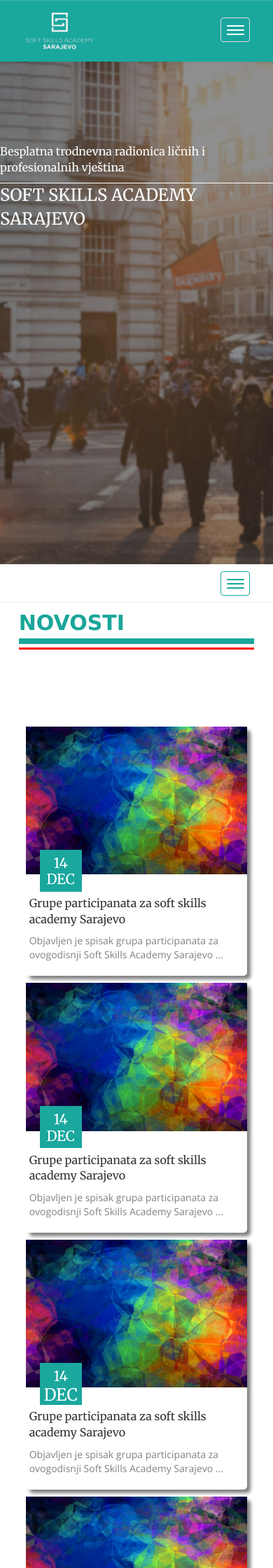
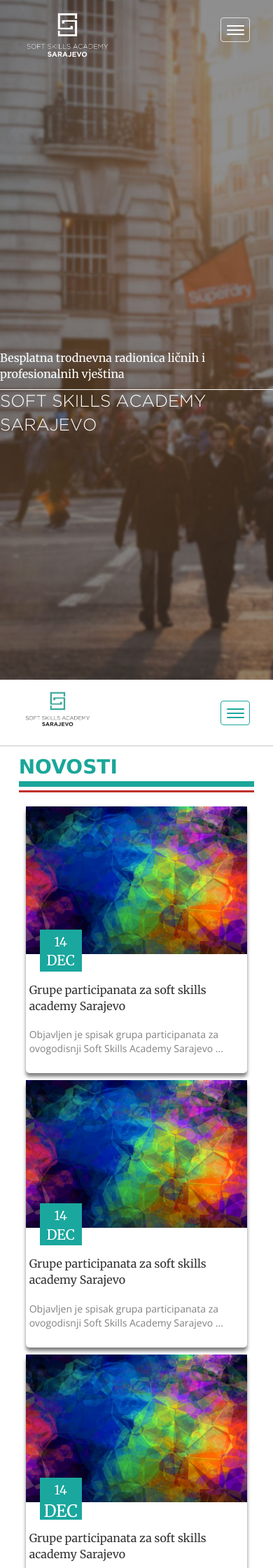
Before and after one commit to oljubuncic1/ssa17, a PHP site: page / in a window 390 px wide. Shown: the top 2240 px of the page at 70% size. Run offline with PHP 8.4, Linux system fonts and the light colour scheme; some libraries are stand-ins or nearby versions.

Commit message:
Rijesio problem sa merge vratio Orhanov css, popravio greske koje su nastale kod merge i dodao raspored sekciju

```diff
--- a/css/style.css
+++ b/css/style.css
@@ -6,13 +6,19 @@ html {
     padding: 0px !important;
 }
 
-
-/*@font-face {
-    font-family: 'GothamBlack';
+@font-face {
+    font-family: 'Gotham-Black';
     src: url('fonts/Gotham-Black.ttf') format('truetype');
     font-weight: normal;
     font-style: normal;
-}*/
+}
+
+@font-face {
+    font-family: 'Gotham-Light';
+    src: url('fonts/Gotham-Light.TTF') format('truetype');
+    font-weight: normal;
+    font-style: normal;
+}
 
 .marginContainer {
     margin: 10px 5% 10px 5%;
@@ -29,14 +35,14 @@ html {
 
 .sectionHeadlineBottomRed {
     margin-top: -5px;
-    margin-bottom: 100px;
-    border-bottom: 3px red solid;
+    margin-bottom: 10px;
+    border-bottom: 3px #bf302a solid;
 }
 
 .mainNewsDiv {
     position: relative;
     border-radius: 5px;
-    box-shadow: 5px 5px 5px grey;
+    box-shadow: 0px 5px 5px grey;
     padding: 0px 0px 10px 0px;
     margin: 10px;
 }
@@ -82,7 +88,6 @@ html {
     font-size: 16px;
     color: grey;
     padding-left: 5%;
-    padding-right: 10px;
 }
 
 .newsMoreDiv {
@@ -153,29 +178,25 @@ html {
         margin: 10px 3% 10px 3%;
     }
     .sectionHeadline {
-        font-size: 30px;
+        font-size: 28px;
         border-bottom: 8px #1aa699 solid;
     }
     .newsMainDate {
-        font-size: 20px!important;
+        font-size: 20px;
         width: 60px;
         height: 60px;
         padding: 5px;
         top: 45%;
         left: 20px;
     }
-    .newsDayMargin {
-        margin-bottom: -5px;
-        font-size: 20px;
-    }
     .newsArticleHeader {
         font-size: 16px;
-        margin-top: 30px;
-        padding-left: 5px;
+        margin-top: 35px;
+        padding: 5px;
     }
     .newsArticleText {
         font-size: 14px;
-        padding-left: 5px;
+        padding: 5px;
     }
     .newsMoreDiv {
         margin: 10px 0% 10px 5%;
@@ -187,21 +208,29 @@ html {
         font-size: 28px;
     }
     .aboutProjectTextTop {
-        font-size: 15px;
+        font-size: 14px;
     }
     .aboutProjectTextBottom {
-        font-size: 15px;
+        font-size: 14px;
         margin-top: 15px;
+    }
+    .newsDayMargin {
+        margin-bottom: 0px;
+        font-size: 18px;
+    }
+    .scheduleTba {
+        font-size: 50px;
     }
 }
 
 .mainNavbar {
-    background-color: #1AA79E !important;
+    background-color: transparent !important;
     border-radius: 0px !important;
     background: #1AA79E;
     border: 0px;
     margin-bottom: 0px;
-    height: 15%;
+    height: 100px;
+    box-shadow: none !important;
 }
 
 .mainNavbar .navbar-toggle {
@@ -219,7 +248,10 @@ html {
     border-radius: 0px !important;
     border: 0px;
     margin-bottom: 0px;
-    height: 10% !important;
+    height: 95px !important;
+    box-shadow: none !important;
+    padding-bottom: 0px !important;
+    border-bottom: 1px solid rgb(200, 200, 200);
 }
 
 .secondNavbar .navbar-toggle {
@@ -231,13 +263,24 @@ html {
 }
 
 .logo-img {
-    width: 140px !important;
-    margin-left: 20%;
+    width: 160px !important;
+    margin-left: 30%;
+}
+
+.second-logo-img {
+    width: 130px !important;
+    margin-left: 33%;
+    margin-bottom: 0px !important;
+    padding-bottom: 0px !important;
 }
 
 @media only screen and (max-width: 400px) {
     .logo-img {
-        width: 100px !important;
+        width: 120px !important;
+        margin-left: 5%;
+    }
+    .second-logo-img {
+        width: 95px !important;
         margin-left: 5%;
     }
     .mainNavbar .navbar-toggle {
@@ -251,7 +294,7 @@ html {
         margin-left: -12px;
     }
     .affix-top .navbar-toggle {
-        margin-top: -35px;
+        margin-top: 30px;
         width: 30px;
         height: 35px;
         padding-top: 10px;
@@ -333,8 +385,8 @@ html {
     -moz-background-size: cover;
     -o-background-size: cover;
     background-size: cover;
-    height: 85vh;
-    margin: 0px;
+    height: 115vh;
+    margin: -100px 0 0 0 !important;
     padding: 0px;
     background-color: #1AA79E;
     -moz-transition: all 1s;
@@ -345,7 +397,7 @@ html {
 
 .title-text {
     padding: 0;
-    margin-top: 30%;
+    margin-top: 400px;
 }
 
 .title-text-one {
@@ -354,13 +406,13 @@ html {
 }
 
 .title-text-one>p {
-    font-family: Merriweather;
+    font-family: 'Merriweather';
     font-size: 12pt;
     color: white;
 }
 
 .title-text-two>p {
-    font-family: Merriweather;
+    font-family: 'Gotham-Light';
     font-size: 18pt;
     color: white;
     text-transform: uppercase;
@@ -371,12 +423,11 @@ html {
     top: 0;
     width: 100%;
     z-index: 1000;
-    background-color: white !important;
+    /*background-color: gray !important;*/
 }
 
 .affix-top {
     width: 100%;
-    padding-top: 45px;
 }
 
 .affix-bottom {
--- a/footer.html
+++ b/footer.html
@@ -1,4 +1,4 @@
-<div class="container-fluid footer">
+<footer class="container-fluid footer">
     <div class="row">
 
         <div class="socialMedia col-xs-12 col-md-3">
@@ -26,13 +26,7 @@
                 </a>
 
             </div>
-
-
-
-
-
         </div>
-
 
         <div class="col-xs-12 col-md-3">
 
@@ -56,16 +50,6 @@
                 </p>
             </div>
 
-
-
-
-
-
-
         </div>
-
-
-
     </div>
-
-</div>
+</footer>
--- a/index.html
+++ b/index.html
@@ -38,6 +38,7 @@
                         <span class="icon-bar"></span>
                         <span class="icon-bar"></span>
                     </button>
+                            <a class="navbar-brand" href="#"><img class="second-logo-img img-responsive" src="./img/greenLogo.jpg"></a>
 
                         </div>
                         <div class="collapse navbar-collapse" id="secondNavbarCollapse">
@@ -64,6 +65,7 @@
     <div id="includeONama"></div>
     <div id="includeTimeline"></div>
     <div id="includeOProjektu"></div>
+    <div id="includeRaspored">></div>
     <div id="includeFooter"></div>
 
 </body>
@@ -77,6 +79,7 @@
         $("#includeONama").load("oNama.html");
         $("#includeTimeline").load("timeline.html");
         $("#includeOProjektu").load("oProjektu.html");
+        $("#includeRaspored").load("raspored.html");
         $("#includeFooter").load("footer.html");
 
     });
--- a/oNama.html
+++ b/oNama.html
@@ -1,6 +1,7 @@
 <div class="marginContainer">
     <div class="container-fluid">
         <p class="sectionHeadline"><b>O nama</b></p>
+        <p class="sectionHeadlineBottomRed"></p>
 
         <div class="row">
             <div class="col-md-4 col-xs-12">
@@ -9,7 +10,9 @@
                     Povezivanje studenata
                 </p>
                 <p class="onama-paragraph-text">
-                    EESTEC (engl. Electrical Engineering STudents' European assoCiation) je udruženje studenata elektrotehnike Evrope. Trenutno postoje 54 lokalna komiteta na fakultetima u gradovima širom Evrope i taj broj se povećava. Osnovni cilj EESTEC-a je promocija i razvoj međunarodnih kontakta između studenata i profesionalaca iz oblasti elektrotehnike. EESTEC pruža poslovne mogućnosti i internacionalnu karijeru svim članovima lokalnih komiteta, a jedan od koraka ka ostvarenju ovog cilja je formiranje jedinstvene baze podataka studenata elektrotehnike iz cijele Evrope, kako bi internacionalne kompanije mogle specijalizirati studente u vrhunske inženjere kroz rad u njihovom poslovnom okruženju.
+                    EESTEC (engl. Electrical Engineering STudents' European assoCiation) je udruženje studenata elektrotehnike Evrope. Trenutno postoje 54 lokalna komiteta na fakultetima u gradovima širom Evrope i taj broj se povećava. Osnovni cilj EESTEC-a je promocija
+                    i razvoj međunarodnih kontakta između studenata i profesionalaca iz oblasti elektrotehnike. EESTEC pruža poslovne mogućnosti i internacionalnu karijeru svim članovima lokalnih komiteta, a jedan od koraka ka ostvarenju ovog cilja je
+                    formiranje jedinstvene baze podataka studenata elektrotehnike iz cijele Evrope, kako bi internacionalne kompanije mogle specijalizirati studente u vrhunske inženjere kroz rad u njihovom poslovnom okruženju.
                 </p>
 
             </div>
@@ -19,7 +22,9 @@
                     Višegodišnja tradicija i uspjesi
                 </p>
                 <p class="onama-paragraph-text">
-                    Tokom 10 godina aktivnog rada, EESTEC LC Sarajevo se može pohvaliti velikim brojem organizovanih projekata, kako na lokalnom nivou, tako i na internacionalnom. Naš lokalni komitet teži da pruži maksimalni doprinos poboljšanju situacije studenata u Bosni i Hercegovini. Naš moto je da mladi ne trebaju čekati na prilike, već ih sami stvarati. Kroz naše lokalne projekte Soft Skills Academy Sarajevo i JobFAIR, trudimo se da motivišemo mlade da na vrijeme počnu razvijati lične i profesionalne sposobnosti te im pružamo mogućnost direktnog kontakta sa vodećim kompanijama iz tehničko-tehnoloških oblasti i ekonomije.
+                    Tokom 10 godina aktivnog rada, EESTEC LC Sarajevo se može pohvaliti velikim brojem organizovanih projekata, kako na lokalnom nivou, tako i na internacionalnom. Naš lokalni komitet teži da pruži maksimalni doprinos poboljšanju situacije studenata u Bosni
+                    i Hercegovini. Naš moto je da mladi ne trebaju čekati na prilike, već ih sami stvarati. Kroz naše lokalne projekte Soft Skills Academy Sarajevo i JobFAIR, trudimo se da motivišemo mlade da na vrijeme počnu razvijati lične i profesionalne
+                    sposobnosti te im pružamo mogućnost direktnog kontakta sa vodećim kompanijama iz tehničko-tehnoloških oblasti i ekonomije.
 
                 </p>
 
@@ -30,7 +35,9 @@
                     Putovanja i razmjena iskustava
                 </p>
                 <p class="onama-paragraph-text">
-                   Razmjena ideja i iskustava iz oblasti elektrotehnike i kompjuterskih nauka te unapređenje tehničkog znanja studenata elektrotehnike omogućeno je kroz stručne radionice, razmjene, stručne prakse i slične aktivnosti u organizaciji različitih lokalnih komiteta. Studenti imaju priliku da posjete bilo koji od gradova u kojima EESTEC ima lokalni komitet te se upoznaju sa kulturom i običajima države u kojoj borave. U toku boravka u drugim gradovima stvaraju prijateljstva, koja su često za čitav život.
+                    Razmjena ideja i iskustava iz oblasti elektrotehnike i kompjuterskih nauka te unapređenje tehničkog znanja studenata elektrotehnike omogućeno je kroz stručne radionice, razmjene, stručne prakse i slične aktivnosti u organizaciji različitih lokalnih komiteta.
+                    Studenti imaju priliku da posjete bilo koji od gradova u kojima EESTEC ima lokalni komitet te se upoznaju sa kulturom i običajima države u kojoj borave. U toku boravka u drugim gradovima stvaraju prijateljstva, koja su često za čitav
+                    život.
                 </p>
 
             </div>
--- a/oProjektu.html
+++ b/oProjektu.html
@@ -1,8 +1,8 @@
-<div class="container-fluid marginContainer">
+<section class="container-fluid marginContainer">
     <p class="sectionHeadline"><b>o projektu</b></p>
     <p class="sectionHeadlineBottomRed"></p>
     <div class="row aboutProjectRowMargin">
-        <div class="col-md-5">
+        <div class="col-md-5 aboutProjectImgDiv">
             <div class="marginRight30">
                 <img class="img-responsive aboutProjectImg" src="img/image.jpg" />
             </div>
@@ -12,9 +12,12 @@
             <p class="aboutProjectBottomRed"></p>
             <p class="aboutProjectTextTop">
                 Lorem ipsum dolor sit amet, consectetur adipiscing elit. Maecenas sit amet nunc id tellus pulvinar tristique faucibus ut tellus. Cras ligula libero, dignissim a rhoncus eu, consectetur eget erat. In commodo, felis sed scelerisque interdum, metus ante
+                Lorem ipsum dolor sit amet, consectetur adipiscing elit. Maecenas sit amet nunc id tellus pulvinar tristique faucibus ut tellus. Cras ligula libero, dignissim a rhoncus eu, consectetur eget erat. In commodo, felis sed scelerisque interdum,
+                metus ante
             </p>
             <p class="aboutProjectTextBottom">
                 Fusce hendrerit aliquam mi sit amet volutpat. Proin dapibus ipsum at leo vehicula, sit amet pulvinar metus auctor. Quisque mollis, nulla et ornare mollis, dolor orci tempor nunc, sed volutpat eros libero et turpis. Integer eu cursus quam, vel mattis risus.
+                Fusce hendrerit aliquam mi sit amet volutpat. Proin dapibus ipsum at leo vehicula, sit amet pulvinar metus auctor. Quisque mollis, nulla et ornare mollis, dolor orci tempor nunc
             </p>
         </div>
     </div>
@@ -27,12 +30,13 @@
             </p>
             <p class="aboutProjectTextBottom">
                 Fusce hendrerit aliquam mi sit amet volutpat. Proin dapibus ipsum at leo vehicula, sit amet pulvinar metus auctor. Quisque mollis, nulla et ornare mollis, dolor orci tempor nunc, sed volutpat eros libero et turpis. Integer eu cursus quam, vel mattis risus.
+                Fusce hendrerit aliquam mi sit amet volutpat. Proin dapibus ipsum at leo vehicula, sit amet pulvinar metus auctor.
             </p>
         </div>
-        <div class="col-md-5">
+        <div class="col-md-5 aboutProjectImgDiv">
             <div class="marginLeft30">
                 <img class="img-responsive aboutProjectImg" src="img/image.jpg" />
             </div>
         </div>
     </div>
-</div>
+</section>
--- /dev/null
+++ b/raspored.html
@@ -0,0 +1,8 @@
+<section class="container-fluid marginContainer">
+    <p class="sectionHeadline"><b>raspored</b></p>
+    <p class="sectionHeadlineBottomRed"></p>
+    <div class="row textAlignCenter">
+        <p class="scheduleTba">TBA</p>
+    </div>
+
+</section>
```
Also changed, not shown: other parts of css/style.css (+73 -16 lines), secondNavbar.html (+7 -7 lines), fonts/Gotham-Light.TTF (added), img/greenLogo.jpg (added). Lines whose indentation alone changed are shown as unchanged.
